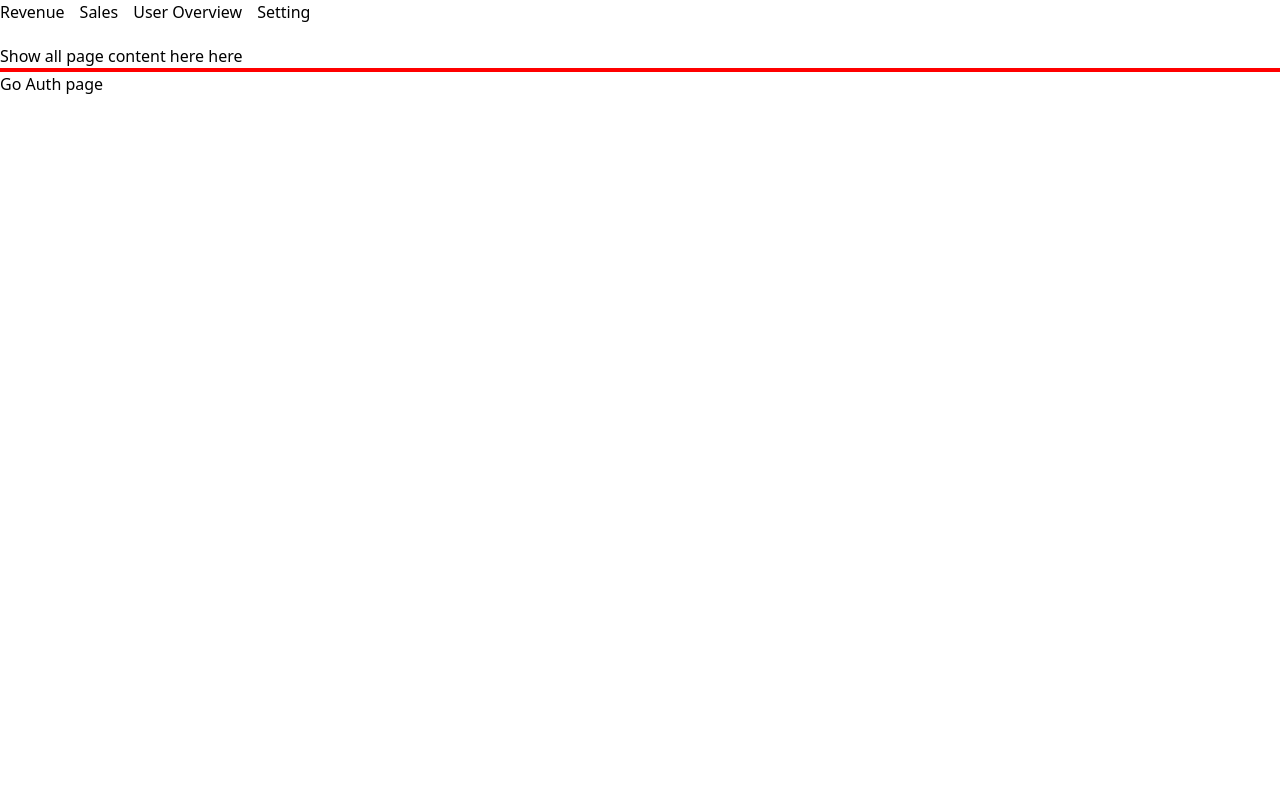
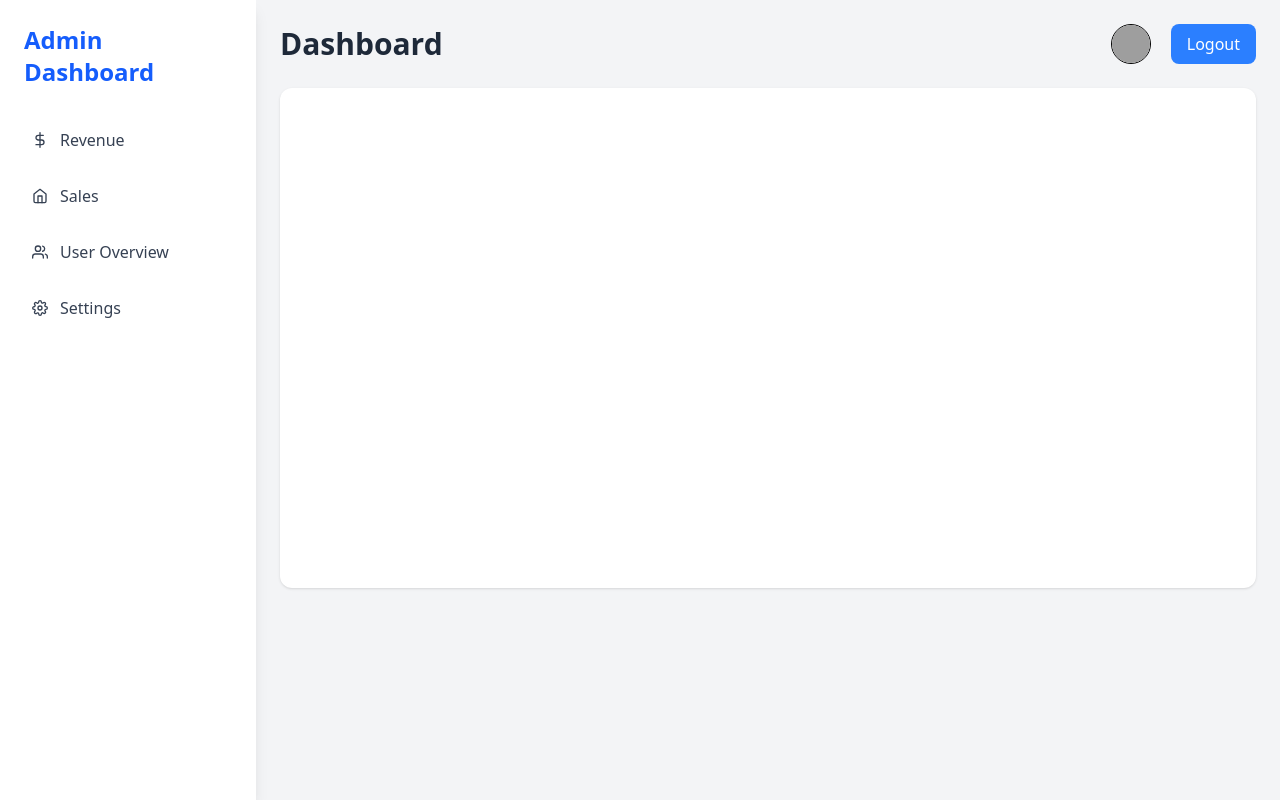
Before and after one commit to SakibFakir69/Dashboard-folder, a React (Vite) app: page / in a window 1280 px wide. Built offline with nearby package versions, Linux system fonts and the light colour scheme; grey boxes are pictures that could not be loaded.

Commit message:
feat(dashboard design ) add dashboard nav and fix desgin realted issue

```diff
--- a/package.json
+++ b/package.json
@@ -21,6 +21,7 @@
     "react-dom": "^19.1.0",
     "react-hook-form": "^7.66.0",
     "react-hot-toast": "^2.6.0",
+    "react-icons": "^5.5.0",
     "react-router": "^7.9.5",
     "react-router-dom": "^7.9.5",
     "tailwindcss": "^4.1.17"
--- a/src/page/dashboard/Dashboard.jsx
+++ b/src/page/dashboard/Dashboard.jsx
@@ -1,49 +1,86 @@
-import React, { useEffect, useRef } from "react";
-import { Link, NavLink, Outlet, useLocation } from "react-router";
+import React, { useEffect, useRef, useState } from "react";
+import { NavLink, Outlet, useLocation } from "react-router-dom";
+import { FiHome, FiDollarSign, FiUsers, FiSettings, FiMenu, FiX, FiHeadphones } from "react-icons/fi";
 
 function Dashboard() {
+  const location = useLocation();
+  const prevPath = useRef(location.pathname);
+  const [isSidebarOpen, setIsSidebarOpen] = useState(false);
 
-  console.log("page add to dom")
+  useEffect(() => {
+    prevPath.current = location.pathname;
+  }, [location.pathname]);
 
-  const nav = useLocation();
-  console.log(nav.pathname);
-  const usePrevPath = useRef();  /// dom manupulate in react waynav
-  usePrevPath.current=nav.pathname;
+  const links = [
+    { id: 1, title: "Revenue", route: "revenu", icon: <FiDollarSign /> },
+    { id: 2, title: "Sales", route: "/sales", icon: <FiHome /> },
+    { id: 3, title: "User Overview", route: "/user-overview", icon: <FiUsers /> },
+    { id: 4, title: "Settings", route: "/setting", icon: <FiSettings /> },
+  ];
+
+  return (
+    <div className="flex min-h-screen bg-gray-100">
+      {/* Sidebar */}
+      <aside
+        className={`
+          fixed top-0 left-0 h-full bg-white shadow-lg p-6 z-50
+          transform transition-transform duration-300
+          ${isSidebarOpen ? "translate-x-0" : "-translate-x-full"}
+          md:translate-x-0 md:relative md:w-64
+       h-screen `}
+      >
+        <div className="flex justify-between items-center mb-8 md:hidden">
+          <h2 className="text-2xl font-bold text-blue-600">Dashboard</h2>
+          <button onClick={() => setIsSidebarOpen(false)}>
+            <FiX size={24} />
+          </button>
+        </div>
+
+        <h2 className="hidden md:block text-2xl font-bold mb-8 text-blue-600">Admin Dashboard</h2>
+
+        <nav className="flex flex-col gap-4">
+          {links.map((link) => (
+            <NavLink
+              key={link.id}
+              to={link.route}
+              className={({ isActive }) =>
+                `flex items-center gap-3 p-2 rounded-lg transition-colors ${
+                  isActive ? "bg-blue-500 text-white" : "text-gray-700 hover:bg-gray-200"
+                }`
+              }
+              onClick={() => setIsSidebarOpen(false)}
+            >
+              {link.icon}
+              <span>{link.title}</span>
+            </NavLink>
+          ))}
+        </nav>
+      </aside>
 
 
-  const links = [
-    { id: 1, title: "Revenue", route: "/revenu" },
-    { id: 2, title: "Sales", route: "/sales" },
-    { id: 3, title: "User Overview", route: "/user-overview" },
-    {id:4, title:"Setting", route:"/setting"}
-  ];
-
-  useEffect(()=>{
-
-    console.log("current path " ,nav.pathname , "prev path" , usePrevPath)
-
-  },[nav.pathname])
+      <div className="md:hidden fixed top-4 left-4 z-50">
+        <button onClick={() => setIsSidebarOpen(true)}>
+          <FiMenu size={28} className="text-blue-500" />
+        </button>
+      </div>
 
 
+      <main className="flex-1 p-6   ">
+        <div className="flex justify-between items-center mb-6">
+          <h1 className="text-3xl font-bold text-gray-800">Dashboard</h1>
+          <div className="flex flex-row-reverse gap-x-5">
+            <button className="bg-blue-500 text-white px-4 py-2 rounded-lg hover:bg-blue-600">
+              Logout
+            </button>
 
+            <img src="https://img.icons8.com/material-rounded/24/person-male.png" className="h-10 w-10 border rounded-full"/>
+          </div>
+        </div>
 
-
-  return (
-    <div>
-      <nav style={{ display: "flex", gap: "15px", marginBottom: "20px" }}>
-        {links.map((link) => (
-          <NavLink key={link.id} to={link.route}>
-            {link.title}
-          </NavLink>
-        ))}
-      </nav>
- <h1>Show all page content here  here</h1>
-      <main  style={{border:"2px solid red"}}>
-
-        <Outlet />
+        <div className="bg-white p-6 rounded-xl shadow min-h-[500px]">
+          <Outlet />
+        </div>
       </main>
-
-      <Link  to={'/auth'}>Go Auth page</Link>
     </div>
   );
 }
```
Also changed, not shown: 1 other file (tests, documents, lock files or other folders).
